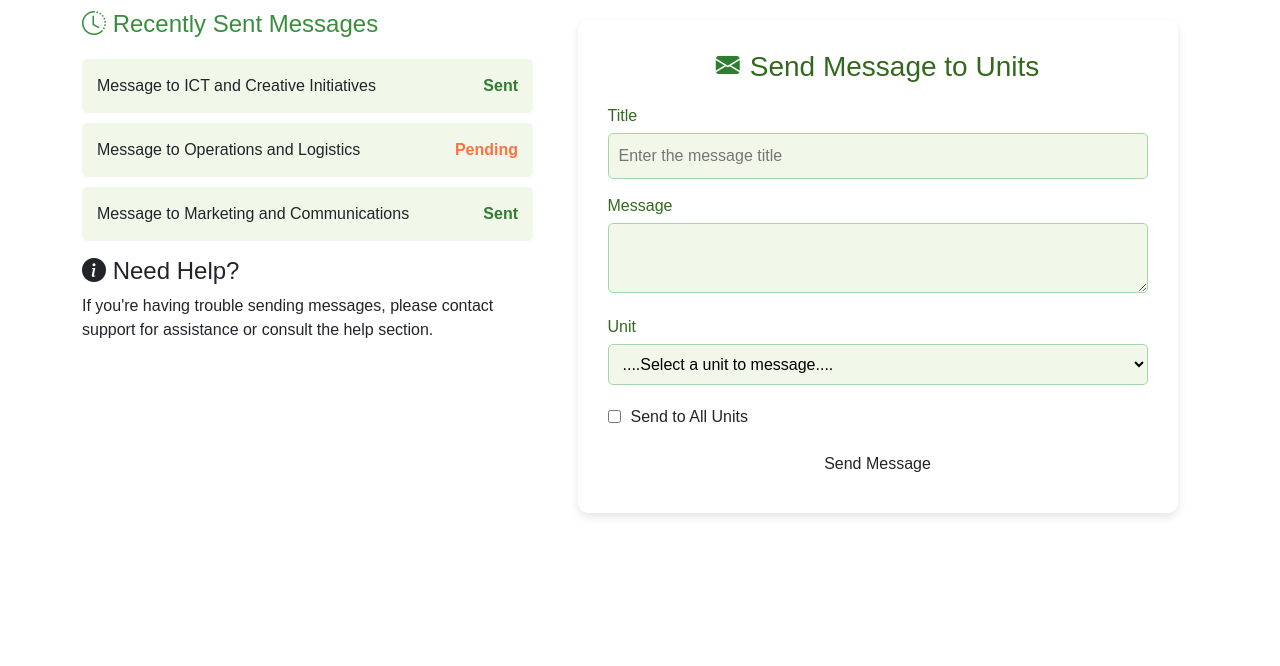
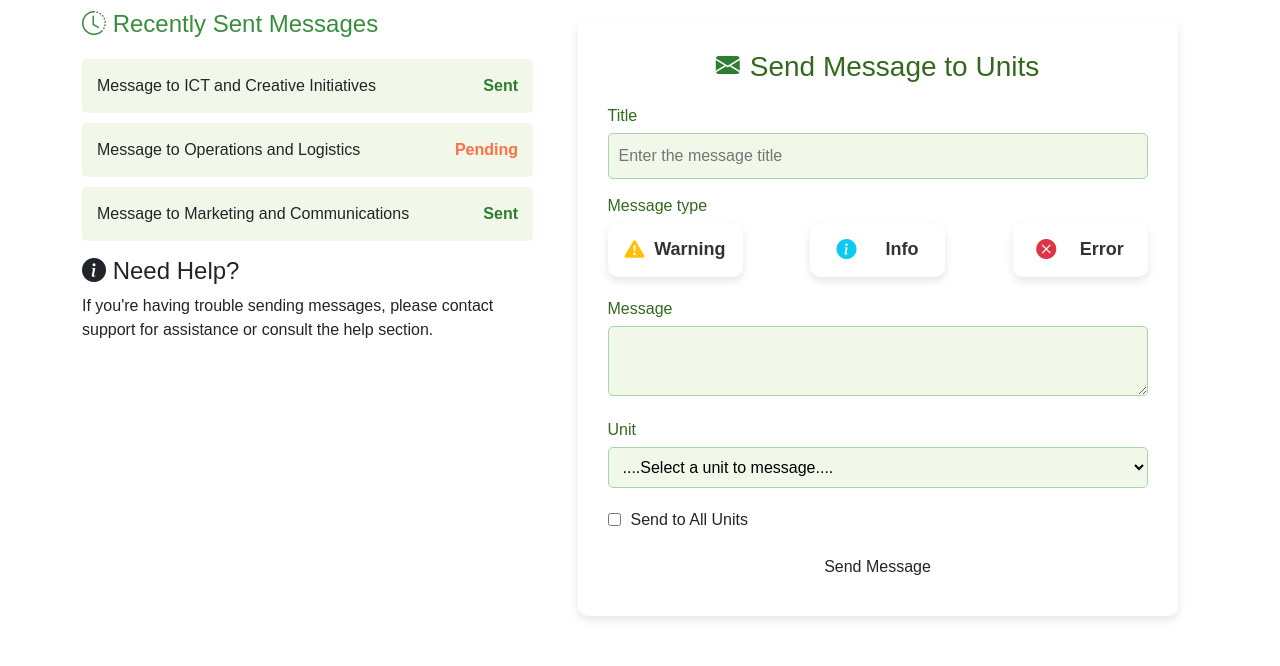
Before and after one commit to Dele2009/Nasme-test, a Django app: page /testadmin/unit-message/ in a window 1280 px wide. Shown: the part 246-912 px from the top of the page. Before the commit the page ends 763 px from the top, so only its background shows below. Run offline with Django 4.2, Linux system fonts and the light colour scheme; a user stored in the database is signed in; data comes from the database, SQL or seed files in the repository; some libraries are stand-ins or nearby versions.

Commit message:
update to send message form

```diff
--- a/templates/adminapp/send-message.html
+++ b/templates/adminapp/send-message.html
@@ -127,6 +127,53 @@
   .status-pending {
     color: #ff7043;
   }
+
+  .message-type-container {
+    display: flex;
+    justify-content: space-between;
+    /* margin-top: 50px; */
+  }
+
+  .message-type-option {
+    width: 25%;
+    background-color: #ffffff;
+    border-radius: 10px;
+    padding: 10px;
+    /* text-align: center; */
+    cursor: pointer;
+    box-shadow: 0 4px 8px rgba(0, 0, 0, 0.1);
+    transition: all 0.3s;
+    border: 2px solid transparent;
+    display: flex;
+    align-items: center;
+    justify-content: space-around;
+    /* flex-direction: column; */
+  }
+
+  /* .message-type-option:hover {
+    transform: translateY(-5px);
+  } */
+
+  .message-type-option:has(input[type="radio"]:checked) {
+    border-color: #2e7d32;
+    box-shadow: 0 4px 12px rgba(46, 125, 50, 0.5);
+  }
+
+  .message-type-icon {
+    font-size: 20px;
+    /* margin-bottom: 15px; */
+  }
+
+  .message-type-title {
+    font-weight: bold;
+    font-size: 18px;
+    color: #333;
+  }
+
+  /* Hide actual radio buttons */
+  input[type="radio"] {
+    display: none;
+  }
 </style>
 
 {% endblock styles %} {% block content %}
@@ -170,8 +217,62 @@
               id="title"
               name="title"
               class="form-control-sec"
+              required
               placeholder="Enter the message title"
             />
+          </div>
+          <div class="form-group">
+            <label>Message type</label>
+            <div class="message-type-container">
+              <!-- Warning Section -->
+              <label
+                for="warning"
+                class="message-type-option"
+                id="warning-option"
+              >
+                <i
+                  class="message-type-icon text-warning bi bi-exclamation-triangle-fill"
+                ></i>
+                <span class="message-type-title">Warning</span>
+                <input
+                  type="radio"
+                  name="messageType"
+                  id="warning"
+                  value="warning"
+                  required
+                />
+              </label>
+
+              <!-- Info Section -->
+              <label for="info" class="message-type-option" id="info-option">
+                <i
+                  class="message-type-icon text-info bi bi-info-circle-fill"
+                ></i>
+                <span class="message-type-title">Info</span>
+                <input
+                  type="radio"
+                  name="messageType"
+                  id="info"
+                  value="info"
+                  required
+                />
+              </label>
+
+              <!-- Error Section -->
+              <label for="error" class="message-type-option" id="error-option">
+                <i
+                  class="message-type-icon text-danger bi bi-x-circle-fill"
+                ></i>
+                <span class="message-type-title">Error</span>
+                <input
+                  type="radio"
+                  name="messageType"
+                  id="error"
+                  value="error"
+                  required
+                />
+              </label>
+            </div>
           </div>
           <div class="form-group">
             <label>Message</label>
@@ -179,8 +280,10 @@
               id="message"
               name="message"
               class="form-control-sec"
+              required
             ></textarea>
           </div>
+
           <div class="form-group">
             <label for="unit">Unit</label>
             <select id="unit" name="unit" class="form-control-sec" value="">
```
